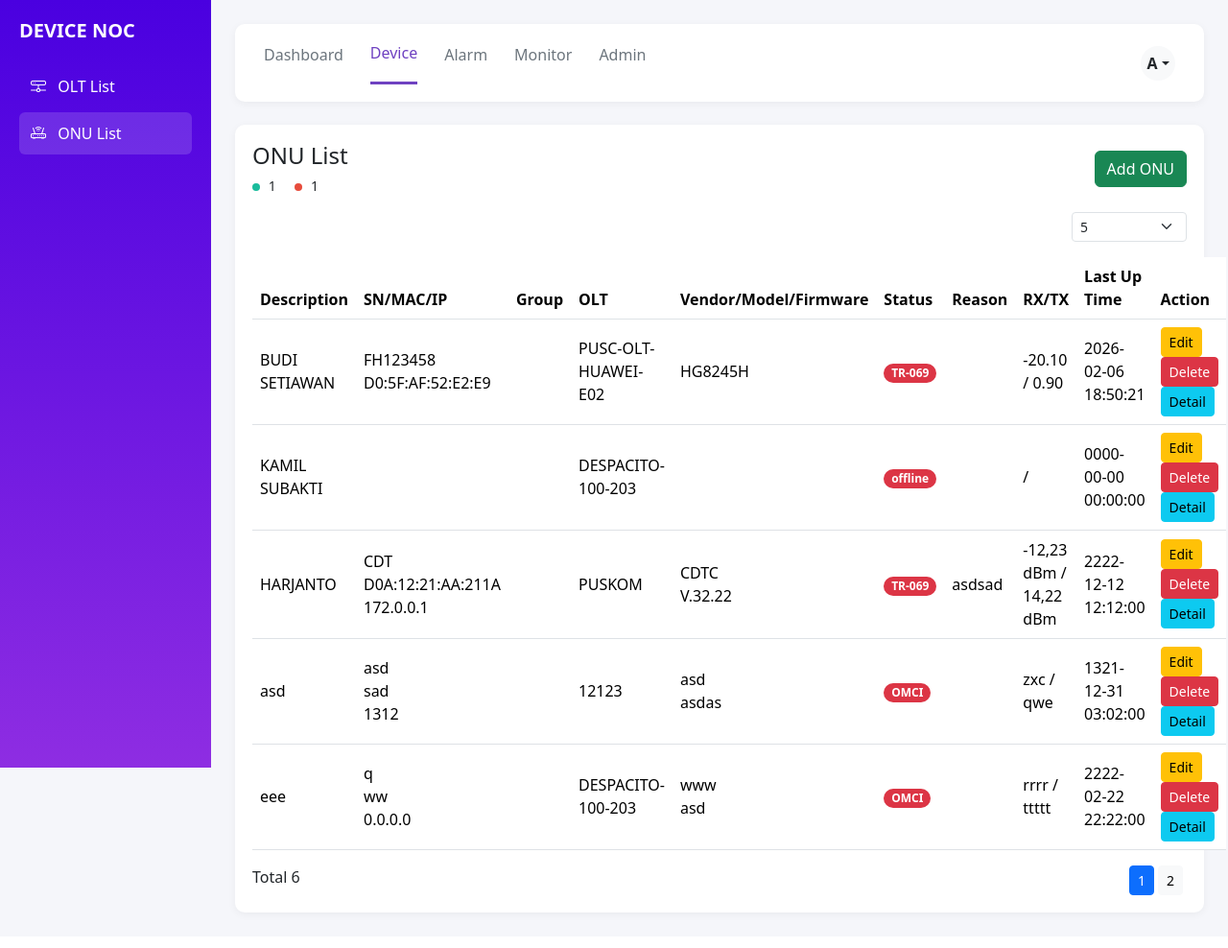
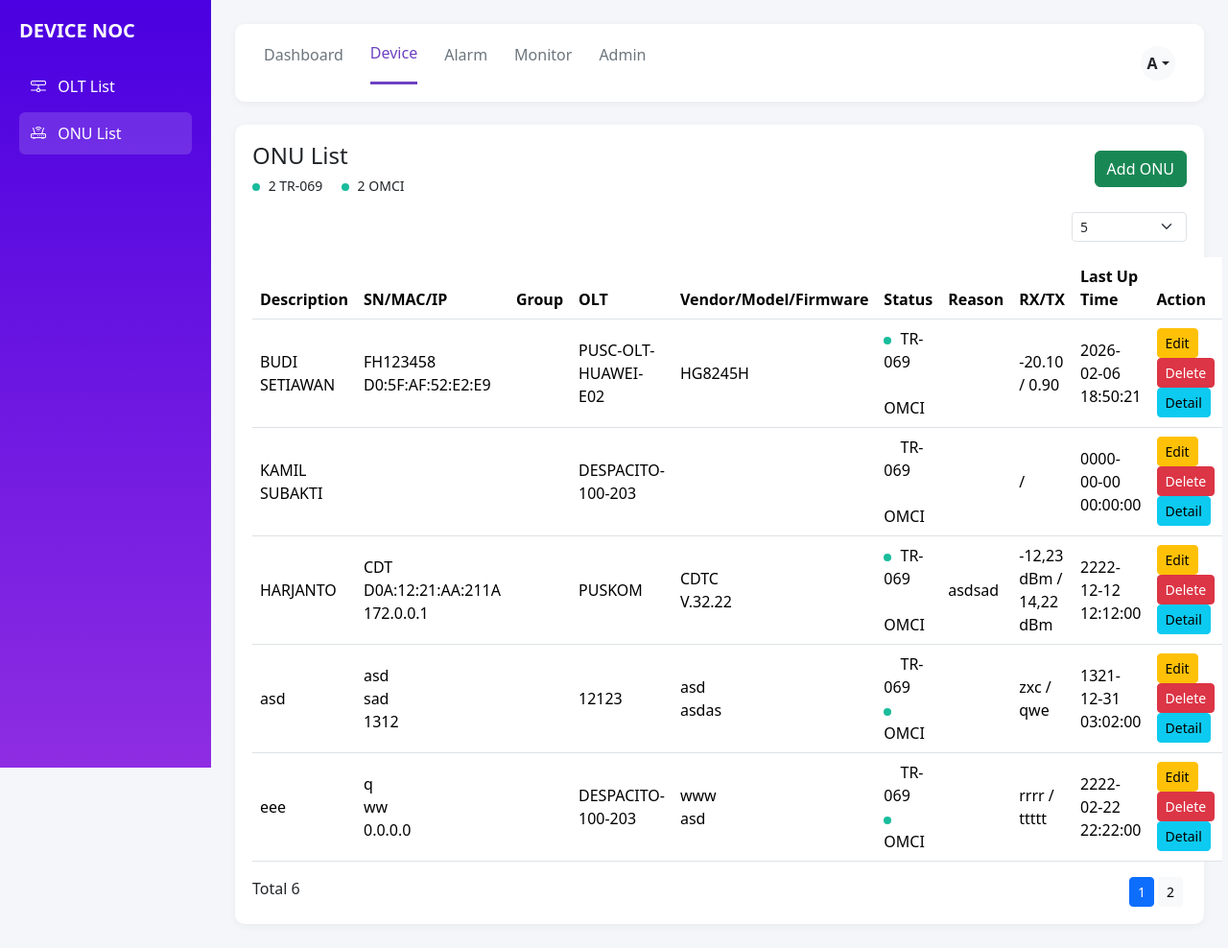
Before and after one commit to RizFad/monitoring-olt, a CodeIgniter app: page /database/onu in a window 1280 px wide. Shown: the whole page at 96% size. Before the commit the page ends 956 px from the top, so only its background shows below. Run offline with CodeIgniter, Linux system fonts and the light colour scheme; a user stored in the database is signed in; data comes from the database, SQL or seed files in the repository; both versions use the stored data as it was after the commit.

Commit message:
Update fixing status ONU

```diff
--- a/application/controllers/api/Onu.php
+++ b/application/controllers/api/Onu.php
@@ -22,14 +22,14 @@ class Onu extends CI_Controller {
         $data = $this->Onu_model->getLimit($limit,$offset);
         $total = $this->Onu_model->countAll();
 
-        $online = $this->Onu_model->countStatus('online');
-        $offline = $this->Onu_model->countStatus('offline');
+        $tr069 = $this->db->where('status','TR-069')->count_all_results('onu');
+        $omci  = $this->db->where('status','OMCI')->count_all_results('onu');
 
         echo json_encode([
             'data'=>$data,
             'total'=>$total,
-            'online'=>$online,
-            'offline'=>$offline,
+            'tr069'=>$tr069,
+            'omci'=>$omci,
             'pages'=>ceil($total/$limit)
         ]);
     }
@@ -132,14 +132,20 @@ public function update($id)
     }
 
     public function toggle_status($id)
-{
-    $onu = $this->Onu_model->getById($id);
+    {
+        $onu = $this->Onu_model->getById($id);
+        $olt = $this->db->get_where('olt',['id'=>$onu->olt_id])->row();
+        $new_onu = ($onu->status == 'TR-069') ? 'OMCI' : 'TR-069';
+        $new_olt = ($new_onu == 'TR-069') ? 'online' : 'offline';
+        $this->db->where('id',$id);
+        $this->db->update('onu',['status'=>$new_onu]);
+        $this->db->where('id',$onu->olt_id);
+        $this->db->update('olt',['status'=>$new_olt]);
 
-    $new = ($onu->status == 'online') ? 'offline' : 'online';
-
-    $this->Onu_model->update($id,['status'=>$new]);
-
-    echo json_encode(['status'=>$new]);
-}
+        echo json_encode([
+            'status'=>$new_onu,
+            'olt_status'=>$new_olt
+        ]);
+    }
 
 }
--- a/application/models/Onu_model.php
+++ b/application/models/Onu_model.php
@@ -52,6 +52,7 @@ public function getDetail($id){
     $this->db->select('
         onu.*,
         olt.description as olt_name,
+        olt.status as olt_status,
         onu_detail.wifi_name,
         onu_detail.wifi_password,
         onu_detail.ip_address,
--- a/application/views/onu_list.php
+++ b/application/views/onu_list.php
@@ -100,10 +100,10 @@ $initial  = strtoupper(substr($username,0,1));
         <h4 class="mb-1">ONU List</h4>
         <small>
             <span class="status-dot dot-online"></span>
-            <span id="onlineCount">0</span>
+            <span id="trCount">0</span> TR-069
 
-            <span class="ms-3 status-dot dot-offline"></span>
-            <span id="offlineCount">0</span>
+            <span class="ms-3 status-dot dot-online"></span>
+            <span id="omciCount">0</span> OMCI
         </small>
     </div>
 
@@ -203,8 +203,8 @@ $initial  = strtoupper(substr($username,0,1));
 <div class="col-md-4">
 <label>Status</label>
 <select id="status" class="form-control mb-2">
-<option value="online">Online</option>
-<option value="offline">Offline</option>
+    <option value="TR-069">TR-069</option>
+    <option value="OMCI">OMCI</option>
 </select>
 </div>
 
@@ -332,8 +332,8 @@ function loadData(){
         let data = r.data;
 
         $("#totalData").text(r.total);
-        $("#onlineCount").text(r.online);
-        $("#offlineCount").text(r.offline);
+        $("#trCount").text(r.tr069);
+        $("#omciCount").text(r.omci);
 
         let html='';
 
@@ -346,10 +346,14 @@ function loadData(){
                 <td>${d.olt_name ?? ''}</td>
                 <td>${d.vendor_model ?? ''}<br>${d.firmware ?? ''}</td>
                 <td>
-                    <span class="badge rounded-pill ${d.status=='online'?'bg-success':'bg-danger'}">
-                        ${d.status}
-                    </span>
+                    <div>
+                        <span class="status-dot ${d.status=='TR-069'?'dot-online':''}"></span> TR-069
+                    </div>
+                    <div>
+                        <span class="status-dot ${d.status=='OMCI'?'dot-online':''}"></span> OMCI
+                    </div>
                 </td>
+
                 <td>${d.reason ?? ''}</td>
                 <td>${d.rx ?? ''} / ${d.tx ?? ''}</td>
                 <td>${d.last_up_time ?? ''}</td>
```
Also changed, not shown: Monitoring.sql (+6 -6 lines), application/views/onu_detail.php (+21 -17 lines).
